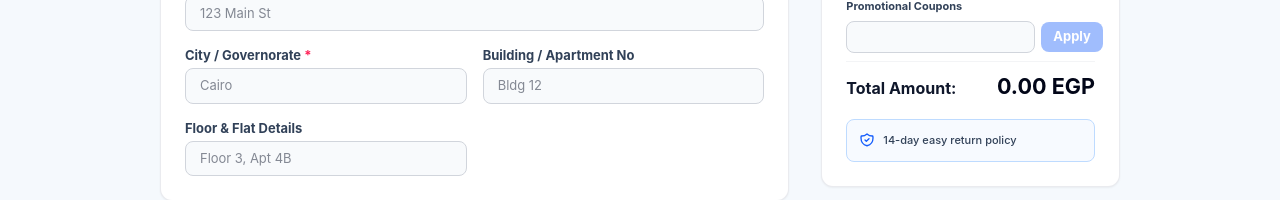
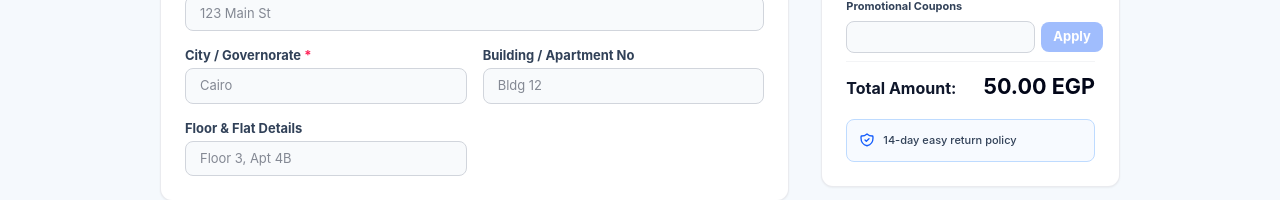
Before and after one commit to Mohamedbnkhaled123/Front-end-e-commerce, an Angular app: page /checkout in a window 1280 px wide. Shown: the part 381-581 px from the top of the page. Built offline with nearby package versions, Linux system fonts and the light colour scheme; sample sign-in values are in the browser's storage; a web font is replaced by a local one.

Commit message:
fix(checkout): correctly include shipping fee in grandTotal calculation to match admin total

```diff
--- a/src/app/frontend/checkout/checkout.component.html
+++ b/src/app/frontend/checkout/checkout.component.html
@@ -161,7 +161,7 @@
             <div class="flex justify-between text-slate-600 dark:text-slate-400 font-medium">
               <span>{{ 'cart.shipping' | translate }}:</span>
               <span class="font-bold text-emerald-600 dark:text-emerald-400 flex items-center gap-1">
-                <span>{{ subtotal >= 1000 ? ('cart.free' | translate) : '50.00 EGP' }}</span>
+                <span>{{ shippingFee === 0 ? ('cart.free' | translate) : '50.00 EGP' }}</span>
               </span>
             </div>
 
--- a/src/app/frontend/checkout/checkout.component.ts
+++ b/src/app/frontend/checkout/checkout.component.ts
@@ -73,8 +73,13 @@ export class Checkout implements OnInit {
     private _cdr: ChangeDetectorRef
   ) {}
 
+  get shippingFee(): number {
+    return this.subtotal >= 1000 ? 0 : 50;
+  }
+
   get grandTotal(): number {
-    return Math.max(0, this.subtotal - (this.appliedCoupon?.discountAmount || 0));
+    const discount = this.appliedCoupon?.discountAmount || 0;
+    return Math.max(0, Number((this.subtotal + this.shippingFee - discount).toFixed(2)));
   }
 
   get canApplyCoupon(): boolean {
```
